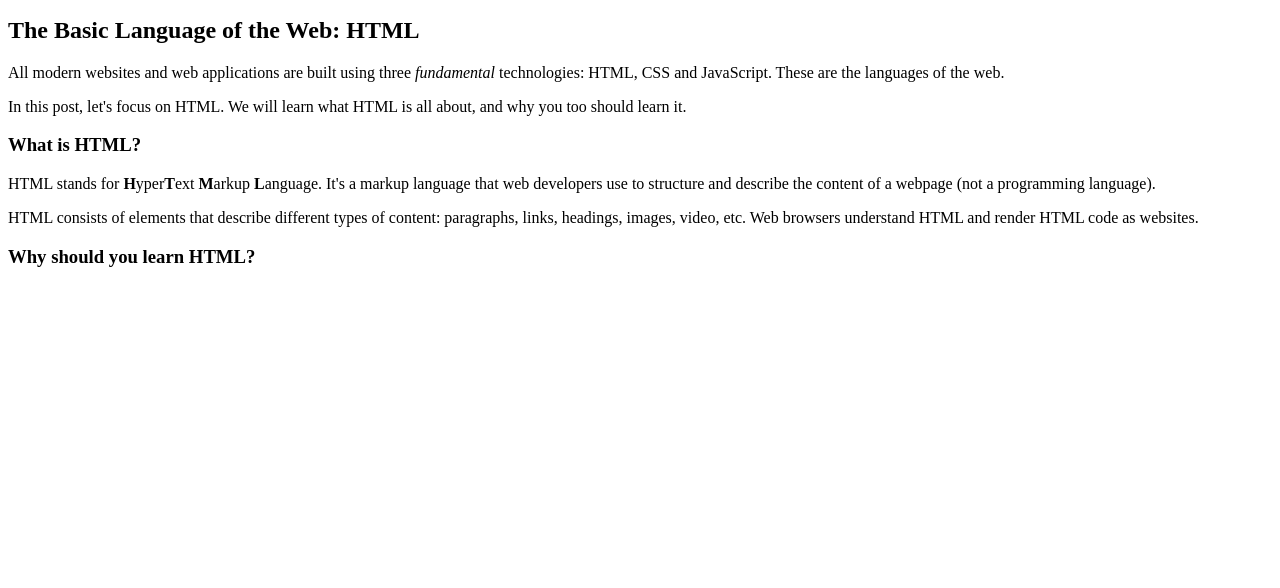
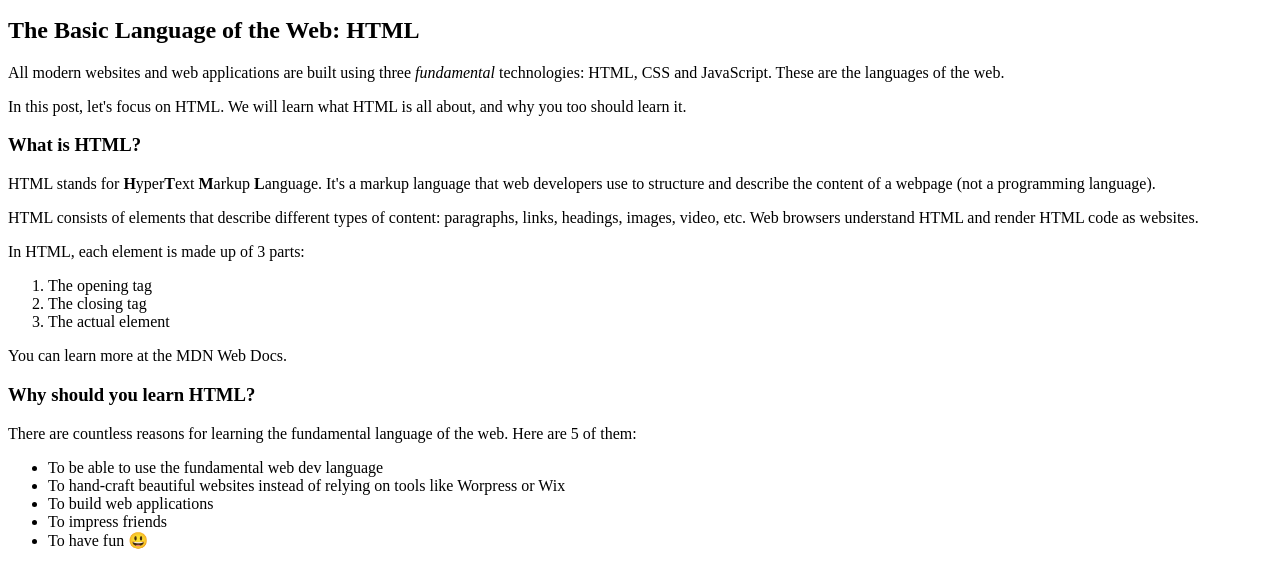
Before and after one commit to Jontzavala/02-HTML-Fundamentals, a plain HTML site: page index.html in a window 1280 px wide. Shown: the part 102-690 px from the top of the page. Drawn offline with Linux system fonts and the light colour scheme.

Commit message:
ordered list and unordered lists

```diff
--- a/index.html
+++ b/index.html
@@ -7,17 +7,40 @@
 </head>
 <body>
     <h1>📘 The Code Magazine</h1>
+
     <p>Posted by <strong>Laura Jones</strong> on Monday, June 21st 2027</p>
 
     <h2>The Basic Language of the Web: HTML</h2>
+
     <p>All modern websites and web applications are built using three <em>fundamental</em> technologies: HTML, CSS and JavaScript. These are the languages of the web.</p>
 
     <p>In this post, let's focus on HTML. We will learn what HTML is all about, and why you too should learn it.</p>
 
     <h3>What is HTML?</h3>
+
     <p>HTML stands for <strong>H</strong>yper<strong>T</strong>ext <strong>M</strong>arkup <strong>L</strong>anguage. It's a markup language that web developers use to structure and describe the content of a webpage (not a programming language).</p>
+
     <p>HTML consists of elements that describe different types of content: paragraphs, links, headings, images, video, etc. Web browsers understand HTML and render HTML code as websites.</p>
+    <p>In HTML, each element is made up of 3 parts:</p>
+
+    <ol>
+        <li>The opening tag</li>
+        <li>The closing tag</li>
+        <li>The actual element</li>
+    </ol>
+
+    <p>You can learn more at the MDN Web Docs.</p>
 
     <h3>Why should you learn HTML?</h3>
+
+    <p>There are countless reasons for learning the fundamental language of the web. Here are 5 of them:</p>
+
+    <ul>
+        <li>To be able to use the fundamental web dev language</li>
+        <li>To hand-craft beautiful websites instead of relying on tools like Worpress or Wix</li>
+        <li>To build web applications</li>
+        <li>To impress friends</li>
+        <li>To have fun 😃</li>
+    </ul>
 </body>
 </html>
```
